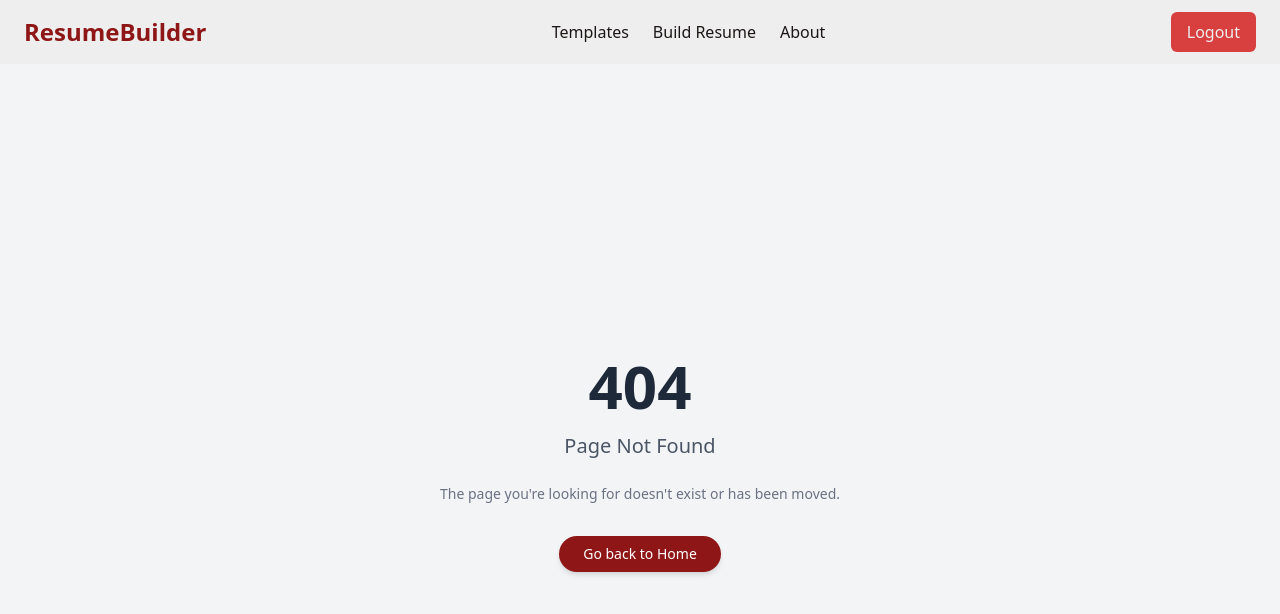
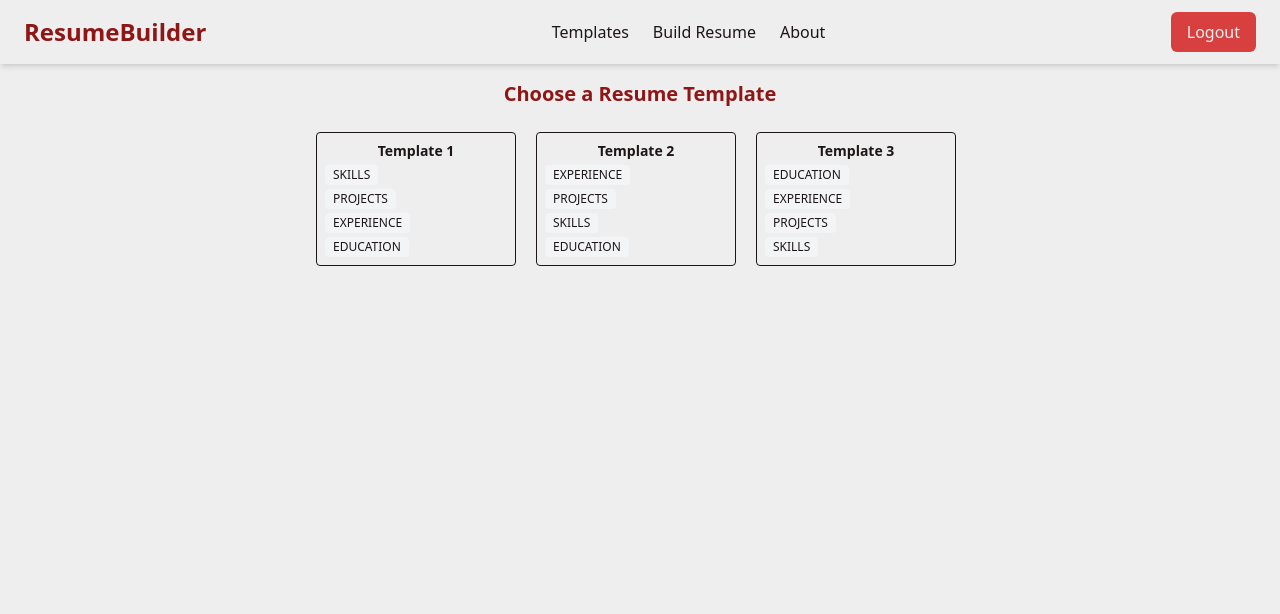
Before and after one commit to bhargablinx/resume-builder, a React (Vite) app: page /templates in a window 1280 px wide. Before the commit this address had no page. Shown: the top 614 px of the page. Built offline with nearby package versions, Linux system fonts and the light colour scheme.

Commit message:
Added resume templelate feature

```diff
--- a/src/App.jsx
+++ b/src/App.jsx
@@ -2,6 +2,7 @@ import { NavBar } from "./components/NavBar";
 import { ResumeBuilder } from "./pages/ResumeBuilder";
 import { Routes, Route } from "react-router-dom";
 import NotFound from "./pages/NotFound";
+import TemplatesPage from "./pages/TemplatesPage";
 
 function App() {
     return (
@@ -11,6 +12,7 @@ function App() {
                 <Route path="/resume">
                     <Route path=":id" element={<ResumeBuilder />} />
                 </Route>
+                <Route path="/templates" element={<TemplatesPage />} />
                 <Route path="*" element={<NotFound />} />
             </Routes>
         </>
--- /dev/null
+++ b/src/components/TemplatePreview.jsx
@@ -0,0 +1,19 @@
+export function TemplatePreview({ id, sectionOrder, onSelect }) {
+    return (
+        <div
+            className="border rounded p-2 cursor-pointer hover:shadow-md transition-all w-[200px]"
+            onClick={() => onSelect(id)}
+        >
+            <h4 className="font-semibold text-sm mb-1 text-center">
+                Template {id}
+            </h4>
+            <div className="text-xs flex flex-col items-start gap-1">
+                {sectionOrder.map((section, idx) => (
+                    <span key={idx} className="bg-gray-100 px-2 py-0.5 rounded">
+                        {section}
+                    </span>
+                ))}
+            </div>
+        </div>
+    );
+}
--- /dev/null
+++ b/src/pages/TemplatesPage.jsx
@@ -0,0 +1,35 @@
+import { useDispatch } from "react-redux";
+import { selectTemplate } from "../slices/templateSlice";
+import { resumeTemplates } from "../utils/TemplateOrder";
+import { useNavigate } from "react-router-dom";
+import { TemplatePreview } from "../components/TemplatePreview";
+
+function TemplatesPage() {
+    const dispatch = useDispatch();
+    const navigate = useNavigate();
+
+    const handleSelect = (id) => {
+        dispatch(selectTemplate(id));
+        navigate(`/resume/${id}`);
+    };
+
+    return (
+        <div className="p-4">
+            <h2 className="text-xl font-bold mb-6 text-dark-red text-center">
+                Choose a Resume Template
+            </h2>
+            <div className="flex gap-5 flex-wrap mx-[300px]">
+                {resumeTemplates.map((template) => (
+                    <TemplatePreview
+                        key={template.id}
+                        id={template.id}
+                        sectionOrder={template.sectionOrder}
+                        onSelect={handleSelect}
+                    />
+                ))}
+            </div>
+        </div>
+    );
+}
+
+export default TemplatesPage;
--- /dev/null
+++ b/src/slices/templateSlice.js
@@ -0,0 +1,18 @@
+import { createSlice } from "@reduxjs/toolkit";
+
+const initialState = {
+    selectedTemplateId: 1,
+};
+
+const templateSlice = createSlice({
+    name: "template",
+    initialState,
+    reducers: {
+        selectTemplate: (state, action) => {
+            state.selectedTemplateId = action.payload;
+        },
+    },
+});
+
+export const { selectTemplate } = templateSlice.actions;
+export default templateSlice.reducer;
```
